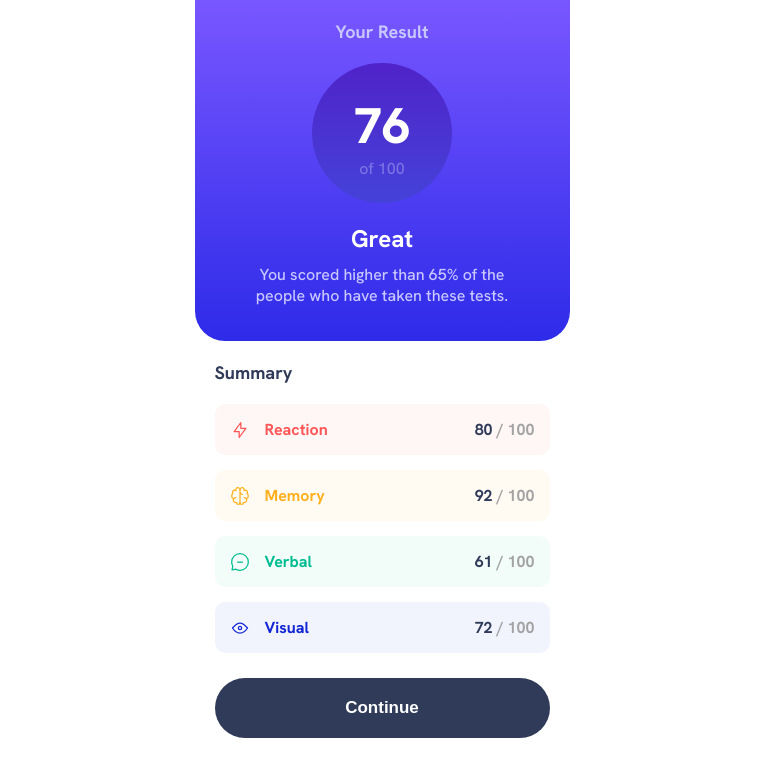
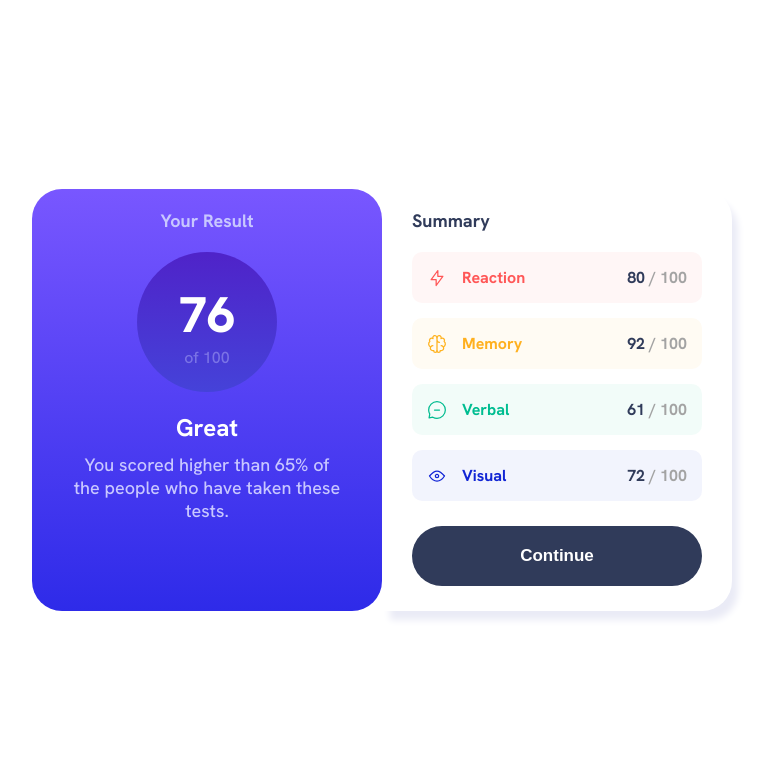
Before and after one commit to BrunoZw1/results-summary-component, a plain HTML site: page index.html in a window 1280 px wide. Shown: the whole page, without its empty margins (258-1026 px from the left). Drawn offline with Linux system fonts and the light colour scheme.

Commit message:
responsividade

```diff
--- a/style.css
+++ b/style.css
@@ -16,7 +16,6 @@ body {
 
 main {
   max-width: 375px;
-  min-height: 100vh;
 }
 
 #result {
@@ -153,3 +152,32 @@ h1 {
   margin: 10px 0 25px;
   cursor: pointer;
 }
+
+@media (min-width: 768px) {
+  body {
+  }
+
+  main {
+    display: flex;
+    flex-direction: row;
+    max-width: 700px;
+  }
+
+  #result {
+    width: 50%;
+    border-radius: 30px;
+
+  }
+
+  #result p {
+    font-size: 18px;
+  }
+
+  #score {
+    width: 50%;
+    margin: 0;
+    padding: 0 30px;
+    box-shadow: 7px 10px 7px -1px rgba(234, 235, 246, 1);
+    border-radius: 0 30px 30px 0;
+  }
+}
```
